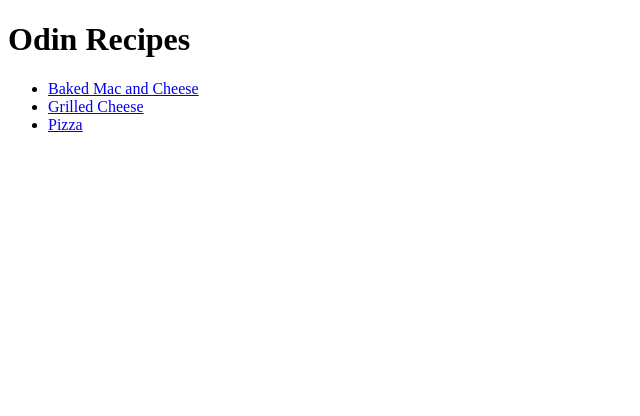
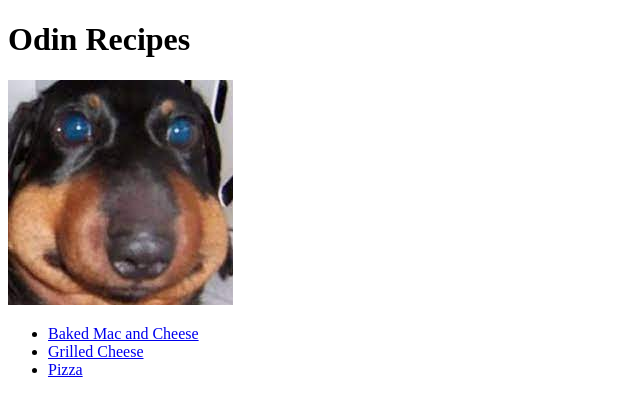
Before and after one commit to bizcaz/odin-recipes, a plain HTML site: page index.html in a window 1280 px wide. Shown: the whole page, without its empty margins (0-640 px from the left). Drawn offline with Linux system fonts and the light colour scheme.

Commit message:
Added gorp to index

```diff
--- a/index.html
+++ b/index.html
@@ -7,7 +7,9 @@
 
     <body>
         <h1>Odin Recipes</h1>
+        <img src="./images/gorp.jpeg" alt="Dog stung by a bee :(">
 
+        <!-- Recipes list -->
         <ul>
             <li><a href="./recipes/baked-mac-n-cheese.html">Baked Mac and Cheese</a></li>
 
```
Also changed, not shown: images/gorp.jpeg (added).
